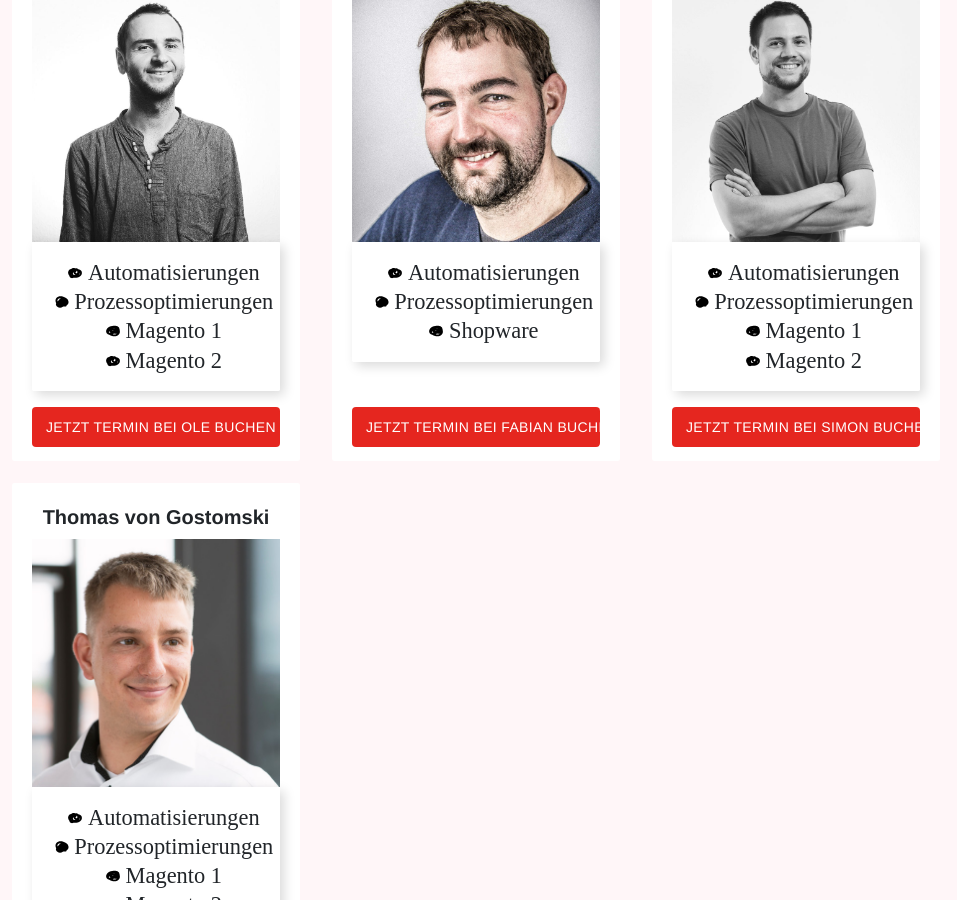
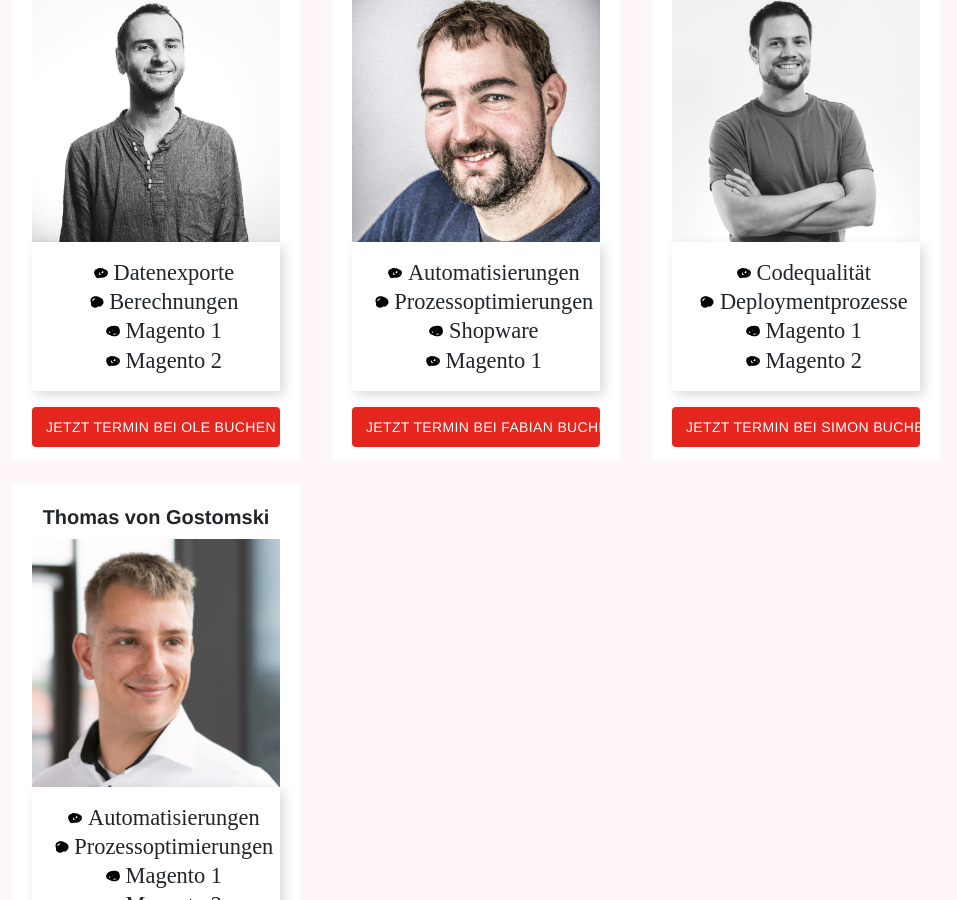
Before and after one commit to mautz-et-tong/sorgentelefon, a Jekyll site: the page built from index.md, in a window 1280 px wide and 900 px high, scrolled down 729 px. Shown: the whole window, without its empty margins (164-1121 px from the left). Built offline with Jekyll 4.4.1, drawn with Linux system fonts in a browser that asks for light colours.

Commit message:
Add different descriptions

```diff
--- a/_layouts/home.html
+++ b/_layouts/home.html
@@ -31,7 +31,7 @@ bodyClass: "page-home"
                         <li class="list-group-item">Automatisierungen</li>
                         <li class="list-group-item">Prozessoptimierungen</li>
                         <li class="list-group-item">Shopware</li>
-
+                        <li class="list-group-item">Magento 1</li>
                     </ul>
                     <a class="button" href="https://calendly.com/ecommercesorgentelefon/phone-60m">
                         Jetzt Termin bei Fabian buchen
@@ -43,8 +43,8 @@ bodyClass: "page-home"
                     <h3>Ole Schäfer</h3>
                     <img src="/images/call/Ole.jpg" alt="Ole">
                     <ul class="list-group">
-                        <li class="list-group-item">Automatisierungen</li>
-                        <li class="list-group-item">Prozessoptimierungen</li>
+                        <li class="list-group-item">Datenexporte</li>
+                        <li class="list-group-item">Berechnungen</li>
                         <li class="list-group-item">Magento 1</li>
                         <li class="list-group-item">Magento 2</li>
                     </ul>
@@ -58,8 +58,8 @@ bodyClass: "page-home"
                     <h3>Simon Sprankel</h3>
                     <img src="/images/call/Simon.jpg" alt="Simon">
                     <ul class="list-group">
-                        <li class="list-group-item">Automatisierungen</li>
-                        <li class="list-group-item">Prozessoptimierungen</li>
+                        <li class="list-group-item">Codequalität</li>
+                        <li class="list-group-item">Deploymentprozesse</li>
                         <li class="list-group-item">Magento 1</li>
                         <li class="list-group-item">Magento 2</li>
                     </ul>
```
